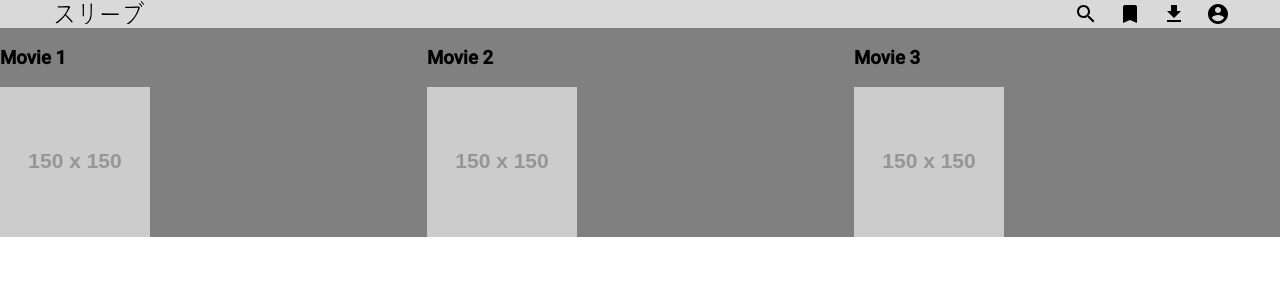
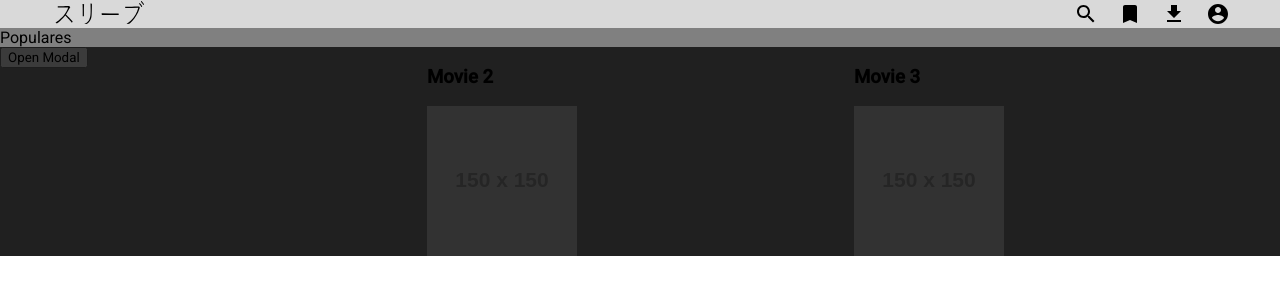
Before and after one commit to williamdaza01/mangapp, a React (Create React App) app: page / in a window 1280 px wide. Shown: the top 300 px of the page. Built offline with nearby package versions, Linux system fonts and the light colour scheme.

Commit message:
ceando item de mangas

```diff
--- a/src/Home/Home.jsx
+++ b/src/Home/Home.jsx
@@ -8,7 +8,10 @@ const Home = () => {
 
       <div className="home">
         <Navbar />
+        <div className="container-carousel">
+        <label htmlFor="">Populares</label>
         <MangaCarousel/>
+        </div>
       </div>
   );
 };
--- /dev/null
+++ b/src/components/Item/Item.jsx
@@ -0,0 +1,13 @@
+import React, { useState } from "react";
+import Modal from "../Modal/Modal";
+import "./item.css";
+
+export const Item = () => {
+  const [isOpen, setIsOpen] = useState(false);
+  return (
+    <div className="item-container">
+      <button onClick={() => setIsOpen(true)}>Open Modal</button>
+      <Modal show={isOpen} />
+    </div>
+  );
+};
--- /dev/null
+++ b/src/components/Item/item.css
@@ -0,0 +1,3 @@
+.item-container{
+    background-image: url("");
+}
--- /dev/null
+++ b/src/components/Modal/Modal.jsx
@@ -0,0 +1,17 @@
+import React, { useState } from 'react';
+import './modal.css';
+
+const Modal = ({ handleClose, show, children }) => {
+  const showHideClassName = show ? 'modal display-block' : 'modal display-none';
+
+  return (
+    <div className={showHideClassName}>
+      <section className='modal-main'>
+        {children}
+        <button onClick={handleClose}>Cerrar</button>
+      </section>
+    </div>
+  );
+};
+
+export default Modal;
--- /dev/null
+++ b/src/components/Modal/modal.css
@@ -0,0 +1,32 @@
+.modal {
+  position: fixed;
+  top: 0;
+  left: 0;
+  width: 100%;
+  height: 100%;
+  background-color: rgba(0, 0, 0, 0.5);
+  z-index: 9999;
+  display: flex;
+  justify-content: center;
+  align-items: center;
+}
+
+.modal-main {
+  background-color: white;
+  padding: 20px;
+  border-radius: 5px;
+}
+
+.modal-main button {
+  background-color: #f44336;
+  color: white;
+  border: none;
+  border-radius: 3px;
+  padding: 8px 16px;
+  margin-top: 16px;
+  cursor: pointer;
+}
+
+.modal-main button:hover {
+  background-color: #d32f2f;
+}
--- a/src/components/Slider/SliderBan.jsx
+++ b/src/components/Slider/SliderBan.jsx
@@ -2,6 +2,7 @@ import React from 'react';
 import Slider from 'react-slick/lib/slider';
 import "slick-carousel/slick/slick.css";
 import "slick-carousel/slick/slick-theme.css";
+import { Item } from '../Item/Item';
 
 const MangaCarousel = () => {
   const settings = {
@@ -14,8 +15,7 @@ const MangaCarousel = () => {
   return (
     <Slider className="slick-slider" {...settings}>
       <div>
-        <h3>Movie 1</h3>
-        <img src="https://via.placeholder.com/150" alt="Movie 1" />
+        <Item/>
       </div>
       <div>
         <h3>Movie 2</h3>
```
Also changed, not shown: public/images/portadaNaruto.jfif (added).
